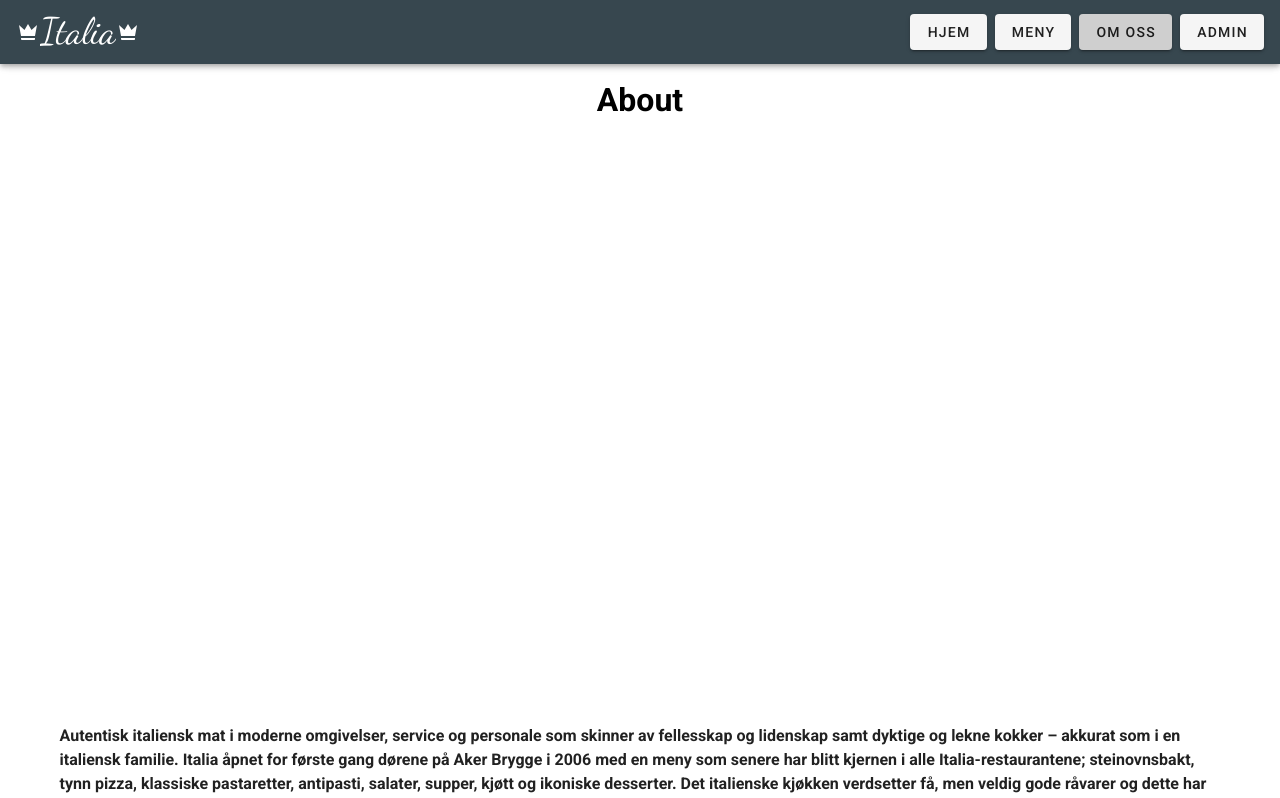
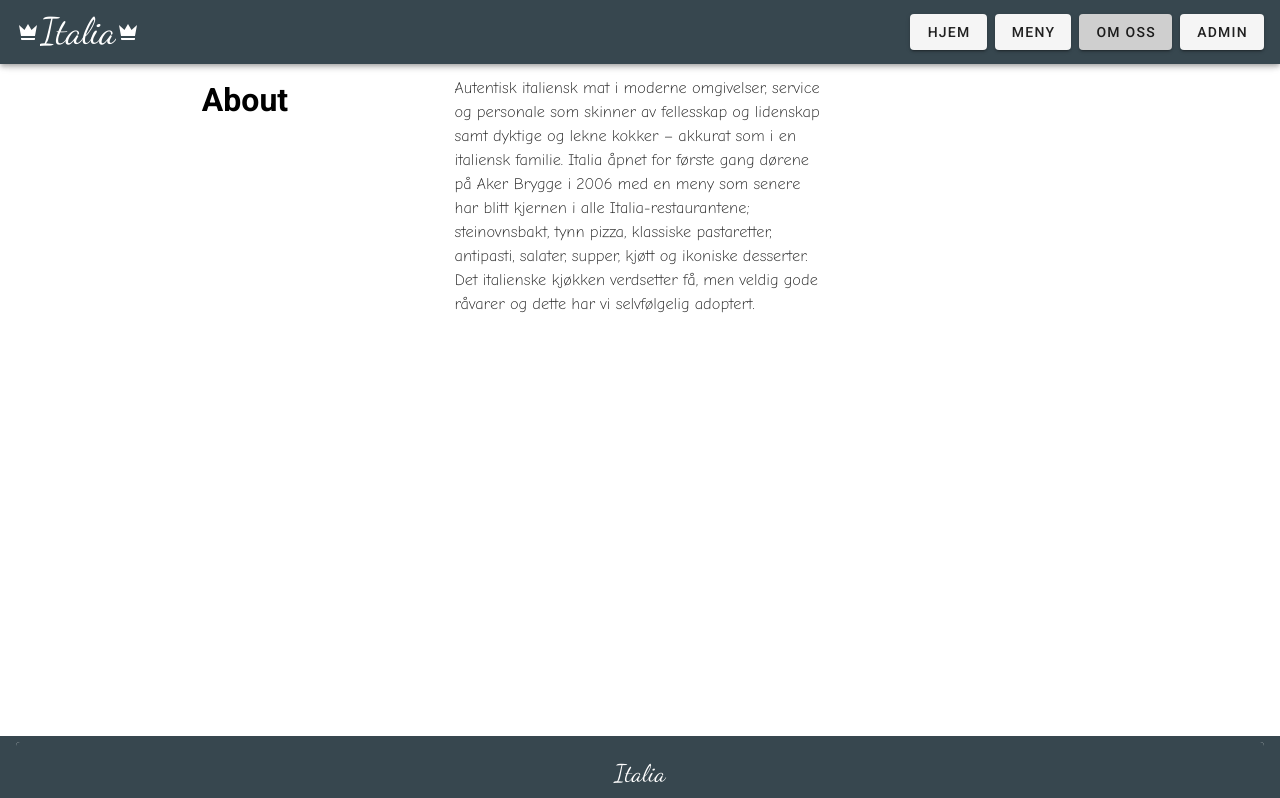
Before and after one commit to mebernts/restaurant, a Vue app in the folder restaurant/: page /about in a window 1280 px wide. Shown: the top 798 px of the page. Built offline with nearby package versions, Linux system fonts and the light colour scheme.

Commit message:
uptade about

```diff
--- a/restaurant/src/App.vue
+++ b/restaurant/src/App.vue
@@ -1,6 +1,6 @@
 <template>
 <v-app>
-  <link href="https://fonts.googleapis.com/css2?family=Dancing+Script&family=Lora:ital,wght@1,400;1,500&display=swap" rel="stylesheet">
+  <link href="https://fonts.googleapis.com/css2?family=Comic+Neue:ital,wght@0,300;0,700;1,700&family=Dancing+Script&display=swap" rel="stylesheet">
   <div id="app">
     <TheNavigation/>
     <v-content>
--- a/restaurant/src/layout/TheNavigation.vue
+++ b/restaurant/src/layout/TheNavigation.vue
@@ -4,20 +4,17 @@
             <v-icon color="white">mdi-crown</v-icon>
             <v-toolbar-title id="italy" class="white--text">Italia</v-toolbar-title>
             <v-icon color="white">mdi-crown</v-icon>
-            <!--<v-icon>mdi-chef-hat</v-icon>-->
             <v-spacer></v-spacer>
             <v-btn class="mr-2" to="/">Hjem</v-btn>
             <v-btn class="mr-2" to="/menu">Meny</v-btn>
             <v-btn class="mr-2" to="/about"> Om oss</v-btn>
             <v-btn to="/admin">Admin</v-btn>
-            <!---- Kan endre knappen om til router-link om man vil eller legge inn v-icon-->
         </v-toolbar>
     </nav>
 </template>
 
 <style scoped>
 #italy{
-    /*font-family: 'Lora', serif;*/
     font-family: 'Dancing Script', cursive;
     font-size: 2.3rem;
 }
--- a/restaurant/src/views/About.vue
+++ b/restaurant/src/views/About.vue
@@ -1,14 +1,19 @@
 <template>
   <div class="about">
+    <v-row>
 
+
+      <v-col cols="12" sm="6" lg="4">
         <h1 class="black--text  text-center">About</h1>
 
       <v-img class="imgFluid" src="@/assets/images/restaurant.jpg"
-  width="100%"
+      width="1000px"
       height="600px">
       </v-img>
+      </v-col>
+      <v-col cols="12" sm="6" lg="4">
 
-  <h4>
+  <p id="about" >
     Autentisk italiensk mat i moderne omgivelser, service og personale
     som skinner av fellesskap og lidenskap samt dyktige og lekne kokker
     – akkurat som i en italiensk familie.
@@ -17,8 +22,10 @@ Italia åpnet for første gang dørene på Aker Brygge i 2006 med en meny
     som senere har blitt kjernen i alle Italia-restaurantene; steinovnsbakt,
     tynn pizza, klassiske pastaretter, antipasti, salater, supper, kjøtt og ikoniske desserter.
     Det italienske kjøkken verdsetter få, men veldig gode råvarer og dette har vi selvfølgelig adoptert.
+  </p>
+  </v-col>
+  </v-row>
 
-  </h4>
   </div>
 
 </template>
@@ -31,6 +38,8 @@ export default {
 </script>
 
 <style scoped>
-
+#about{
+  font-family: 'Comic Neue', cursive;
+}
 
 </style>
```
Lines whose indentation alone changed are shown as unchanged.
